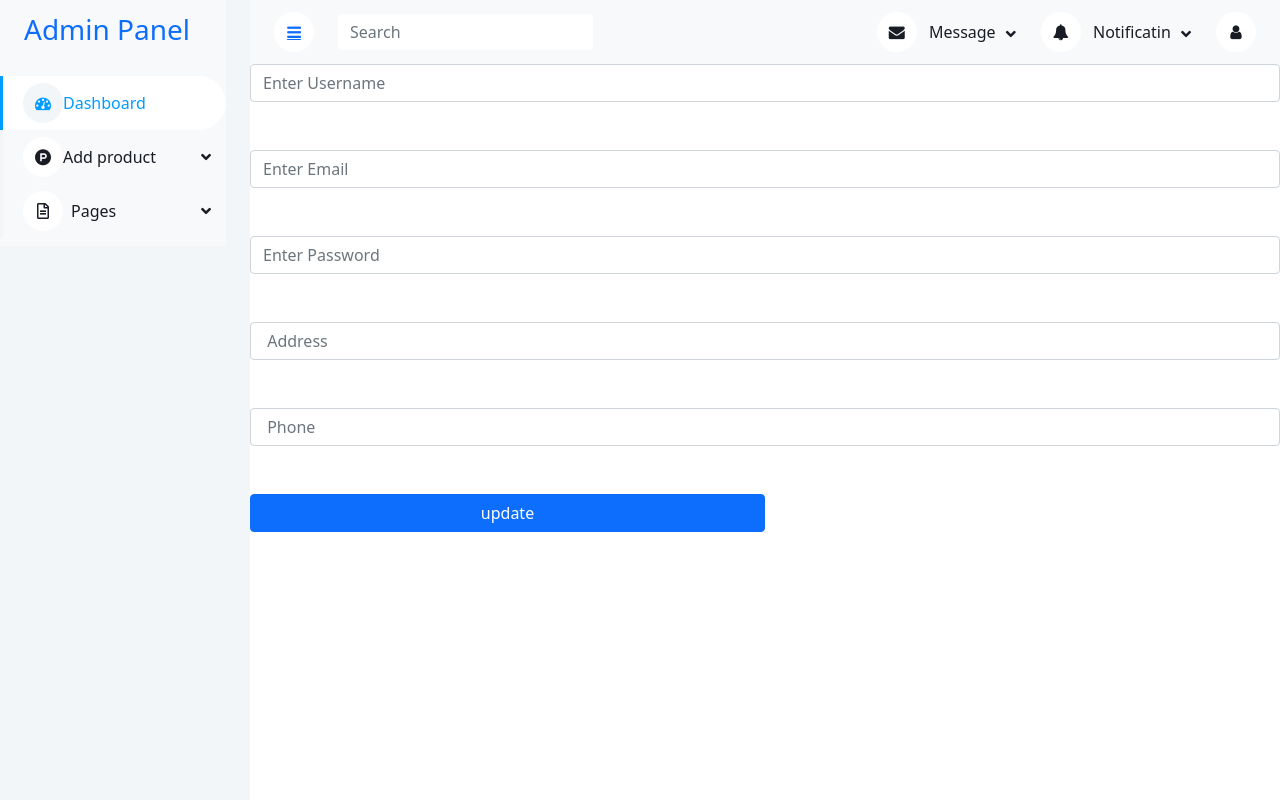
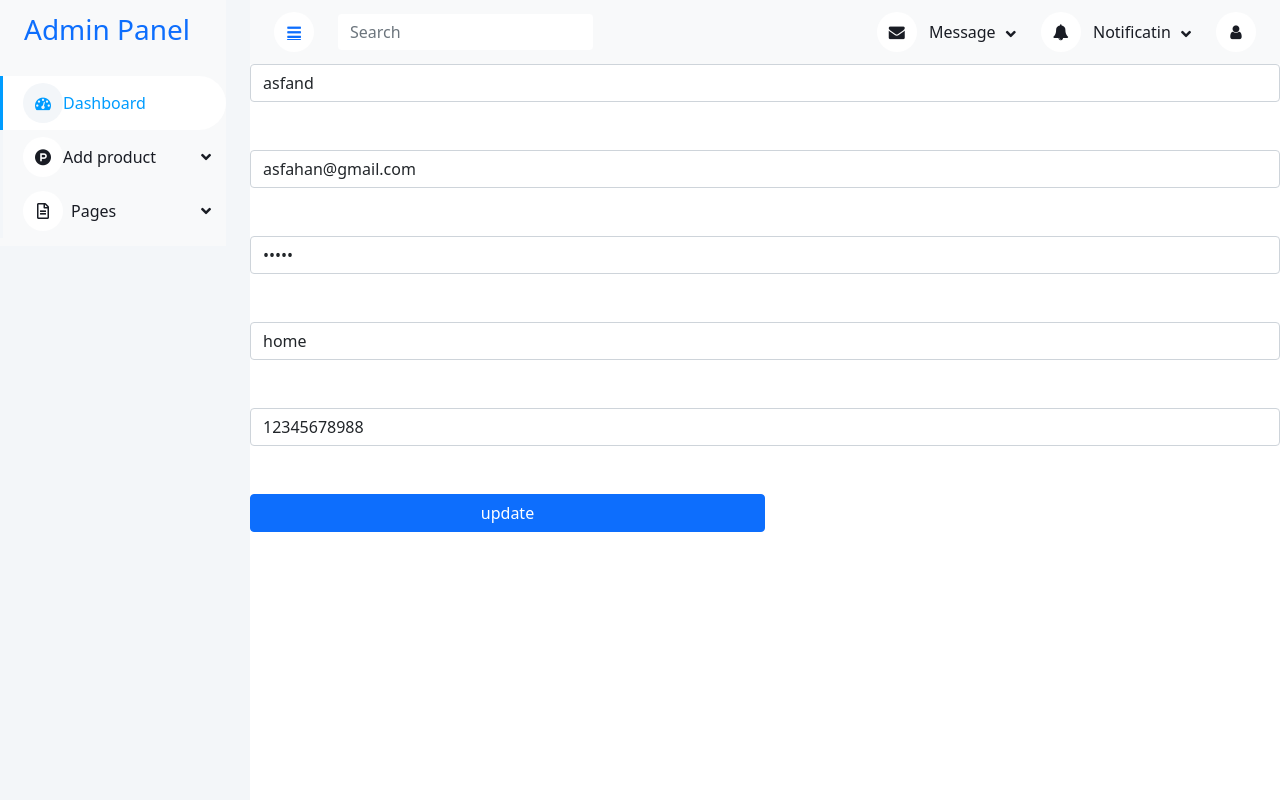
Before and after one commit to MuhammadIbrahimbaig/Online-Carts, a PHP site: page /admin/edit.php?id=1 in a window 1280 px wide. Run offline with PHP 8.4, Linux system fonts and the light colour scheme; data comes from the database, SQL or seed files in the repository; data that the repository does not hold is empty; some libraries are stand-ins or nearby versions.

Commit message:
crud complete

```diff
--- a/admin/edit.php
+++ b/admin/edit.php
@@ -1,10 +1,10 @@
 <?php
     include("header.php");
     include("config.php");
-    $id = $_POST["user_id"];
+    $id = $_GET["id"];
     $edit_query = "SELECT * FROM users where user_id = '$id'";
     $edit_result = mysqli_query($conn,$edit_query);
-    $row = mysqli_fetch_array($edit_result);
+    $row = mysqli_fetch_assoc($edit_result);
 
 
 ?>
@@ -13,7 +13,7 @@
 
                 <div class="col-md-12 form-group">
                 <input type="hidden" value ="<?php echo $row["user_id"] ?>" name="id">
-                  <input type="text" name="user_name" class="form-control" id="name" placeholder="Enter Username" required>
+                  <input type="text" name="user_name" class="form-control" value ="<?php echo $row["user_name"] ?>"  id="name" placeholder="Enter Username" required>
                 </div>
 
                 <br>
@@ -25,7 +25,7 @@
                 <br>
                 <br>
                 <div class="col-md-12 form-group mt-3 mt-md-0">
-                  <input type="password" value ="<?php echo $row["password"] ?>" class="form-control" name="password" id="email" placeholder="Enter Password" required>
+                  <input type="password" value ="<?php echo $row["passwordd"] ?>" class="form-control" name="password" id="email" placeholder="Enter Password" required>
                 </div>
                 <br>
                 <br>
@@ -35,7 +35,7 @@
                 <br>
                 <br>
                 <div class="col-md-12 form-group mt-3 mt-md-0">
-                    <input type="tel" value ="<?php echo $row["phone"] ?>" class="form-control" name="phone"  placeholder=" Phone " required>
+                    <input type="tel" value ="<?php echo $row["Phone"] ?>" class="form-control" name="Phone"  placeholder=" Phone " required>
                 </div>
                 <br>
                 <br>
--- a/admin/editwork.php
+++ b/admin/editwork.php
@@ -1,6 +1,6 @@
 <?php
 include("config.php");
-$id = $_POST["user_id"];
+$id = $_POST["id"];
 $user_name = $_POST["user_name"];
 $email = $_POST["email"];
 $password = $_POST["password"];
@@ -8,13 +8,13 @@ $address = $_POST["address"];
 $Phone = $_POST["Phone"];
 
 
-$edit_query = "UPDATE `users` SET `user_name`='$user_name',`email`='$email',`passwordd`='$password',`address`='$address',`Phone`='$Phone' WHERE user_id ='$id'";
+$edit_query = "UPDATE `users` SET `user_name`='$user_name',`email`='$email',`passwordd`='$password',`address`='$address',`Phone`='$Phone' WHERE `user_id` ='$id'";
 // $edit_result = mysqli_query($conn,$edit_query);
 $edit_result = mysqli_query($conn,$edit_query);
 
 if($edit_result){
     echo "value update";
-    // header("Location: table.php");
+    header("Location: table.php");
 }
 else {
     echo "not update";
--- a/admin/table.php
+++ b/admin/table.php
@@ -31,6 +31,8 @@ $result = mysqli_query($conn,$query);
                 <td><?php echo $data ["Phone"]; ?></td>
 
                 <td><a  onclick="return confirm('are you sure data edit')" href="edit.php?id=<?php echo $data["user_id"]; ?>" >edit</a></td>
+                <td><a  onclick="return confirm('are you sure delete data')"  href="delete.php?id=<?php echo $data["user_id"]; ?>" >delete</a></td>
+
 
 
 
@@ -45,4 +47,7 @@ $result = mysqli_query($conn,$query);
 
 
 </body>
+<?php
+include("footer.php");
+?>
 </html>
```
Also changed, not shown: admin/delete.php (added, +15 -0 lines).
